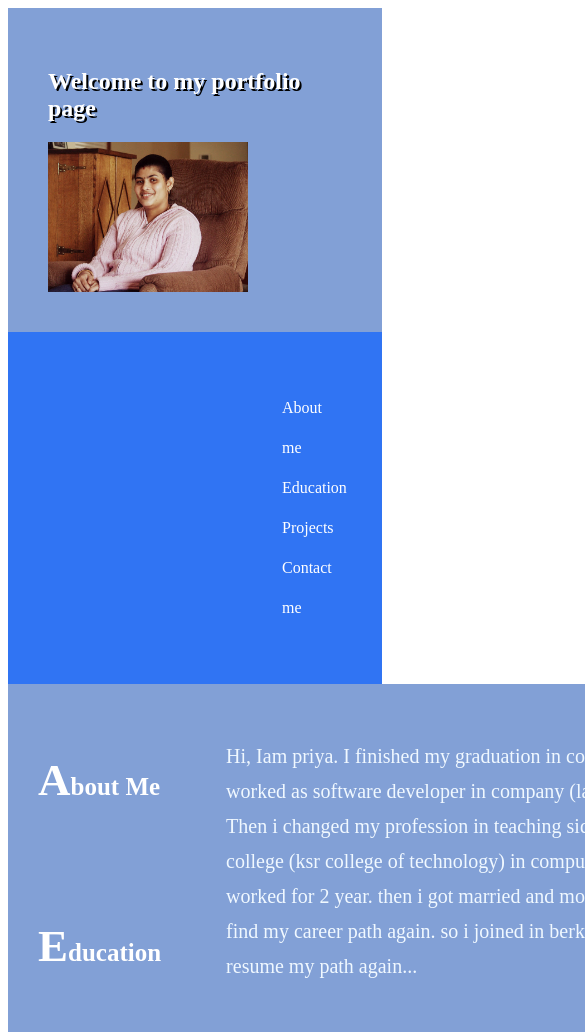
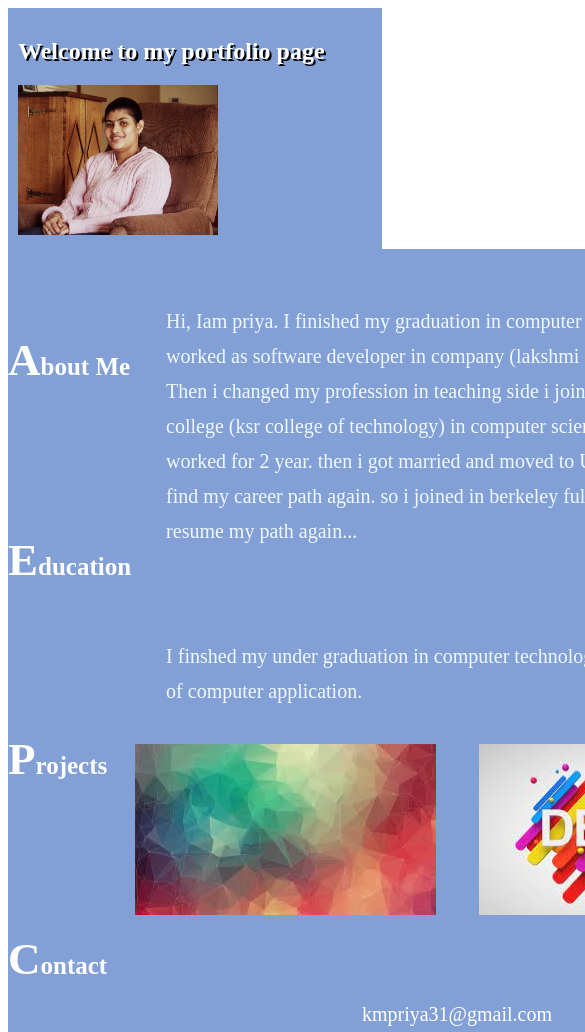
Before and after one commit to priyakumi/BASIC-PORTFOLIO, a plain HTML site: page index.html in a window 390 px wide. Shown: the top 1032 px of the page, 585 px wide, since content can reach past the window. Drawn offline with Linux system fonts and the light colour scheme.

Commit message:
updated code

```diff
--- a/assets/style2.css
+++ b/assets/style2.css
@@ -144,40 +144,24 @@ footer p{
   color:var(--maincolor);
 }
 
+/* ==================== Media Screens ===============*/
 
-
-
-
-
-
-/* ==================== meadia screens ===============*/
-
-@media screen and (max-width: 768px) {
-  header{
-    display:none;
+@media screen and (max-width: 820px) {
+  .main-header{
+    display:flex;
   }
-  nav{
+  .nav-header{
     display:none;
 
     }
+    .side-header{
+      display:flex;
+      flex-direction:column ;
+    }
   .main-content{
+    display: flex;
     width: 100%;
-    font-size:fit-content;
+    flex-direction: column;
   }
 
 }
-
-@media screen and (max-width: 820px) {
-  header{
-    display:block;
-    width:100%;
-    margin:30px;
-  }
-    nav{
-      display:block;
-      width:100px;
-      margin:30px;
-
-    }
-
-  }
--- a/index.html
+++ b/index.html
@@ -1,5 +1,10 @@
+<!DOCTYPE html>
 <html>
+
 <head>
+    <title>BASIC PORTFOLIO</title>
+    <meta charset="UTF-8" />
+    <meta name="viewport" content="width=device-width, initial-scale=1" />
     <link rel="stylesheet" type="text/css" href="./assets/style2.css " />
 </head>
 
```
